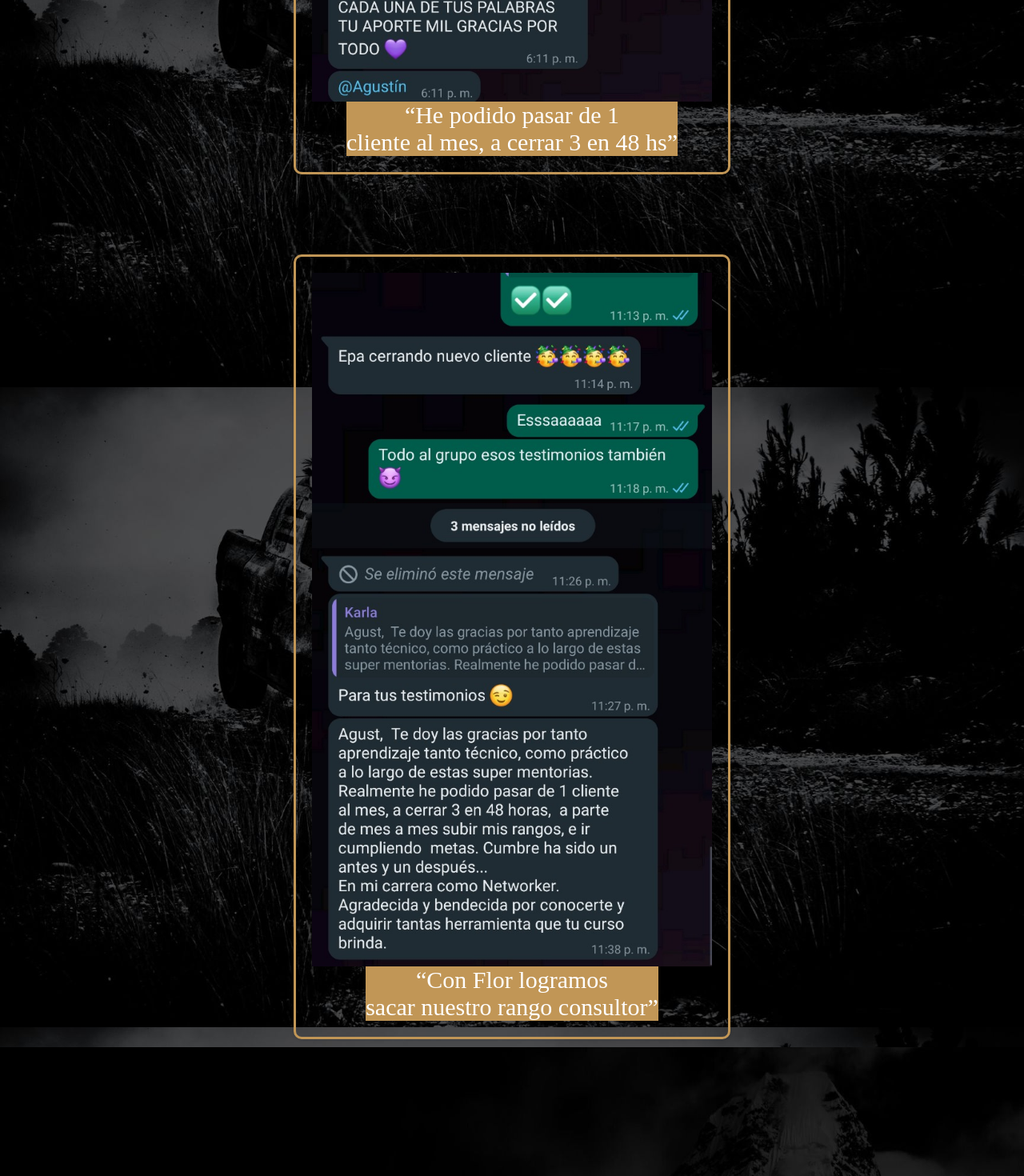
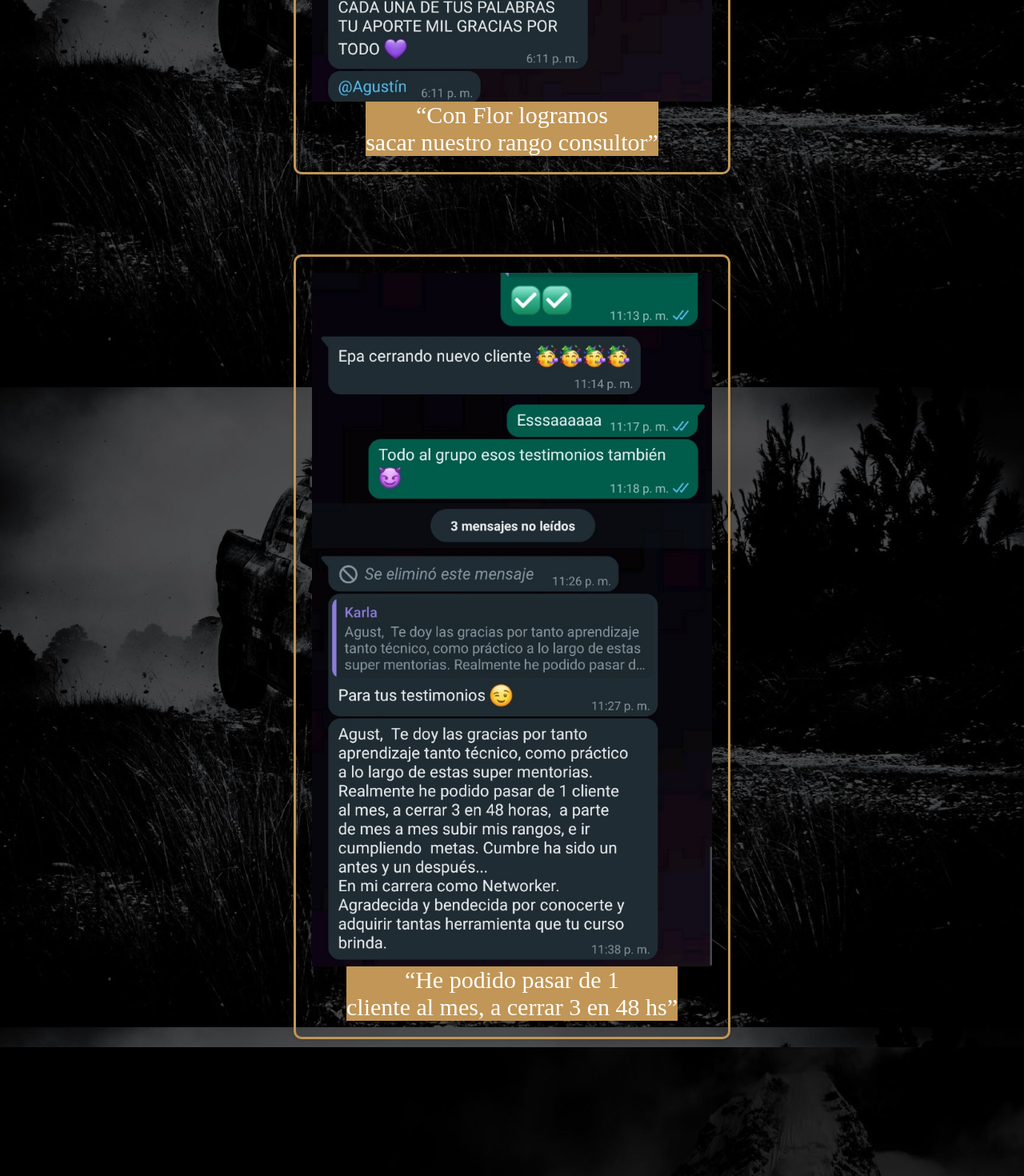
Before and after one commit to rodrigozucchini/landing-olivera-agus, a React (Vite) app: page /#/ in a window 1280 px wide. Shown: the part 2920-4390 px from the top of the page at 80% size. Built offline with nearby package versions, Linux system fonts and the light colour scheme.

Commit message:
cambios produccion de imagenes

```diff
--- a/src/cumbre/sections/Testimonioc/Testimonioc.jsx
+++ b/src/cumbre/sections/Testimonioc/Testimonioc.jsx
@@ -15,11 +15,11 @@ const TestimonioC = () => {
             </div>
             <div className='cardc-testimonio'>
                 <img className="imagec-testimonio" src={Testimonio2} />
-                <p className='pc-testimonio'>“He podido pasar de 1 <br/>cliente al mes, a cerrar 3 en 48 hs”</p>
+                <p className='pc-testimonio'>“Con Flor logramos <br/>sacar nuestro rango consultor”</p>
             </div>
             <div className='cardc-testimonio'>
                 <img className="imagec-testimonio" src={Testimonio3} />
-                <p className='pc-testimonio'>“Con Flor logramos <br/>sacar nuestro rango consultor”</p>
+                <p className='pc-testimonio'>“He podido pasar de 1 <br/>cliente al mes, a cerrar 3 en 48 hs”</p>
             </div>
         </div>
     </div>
```
